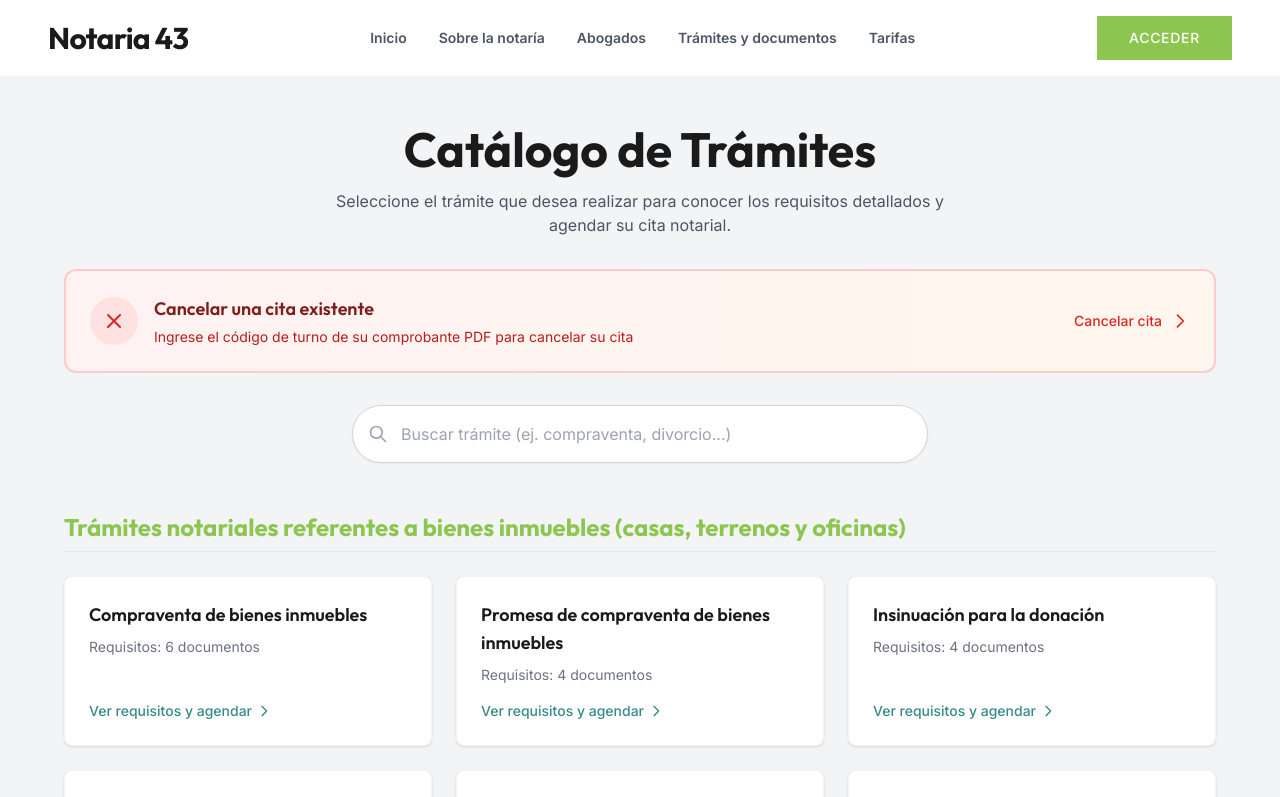
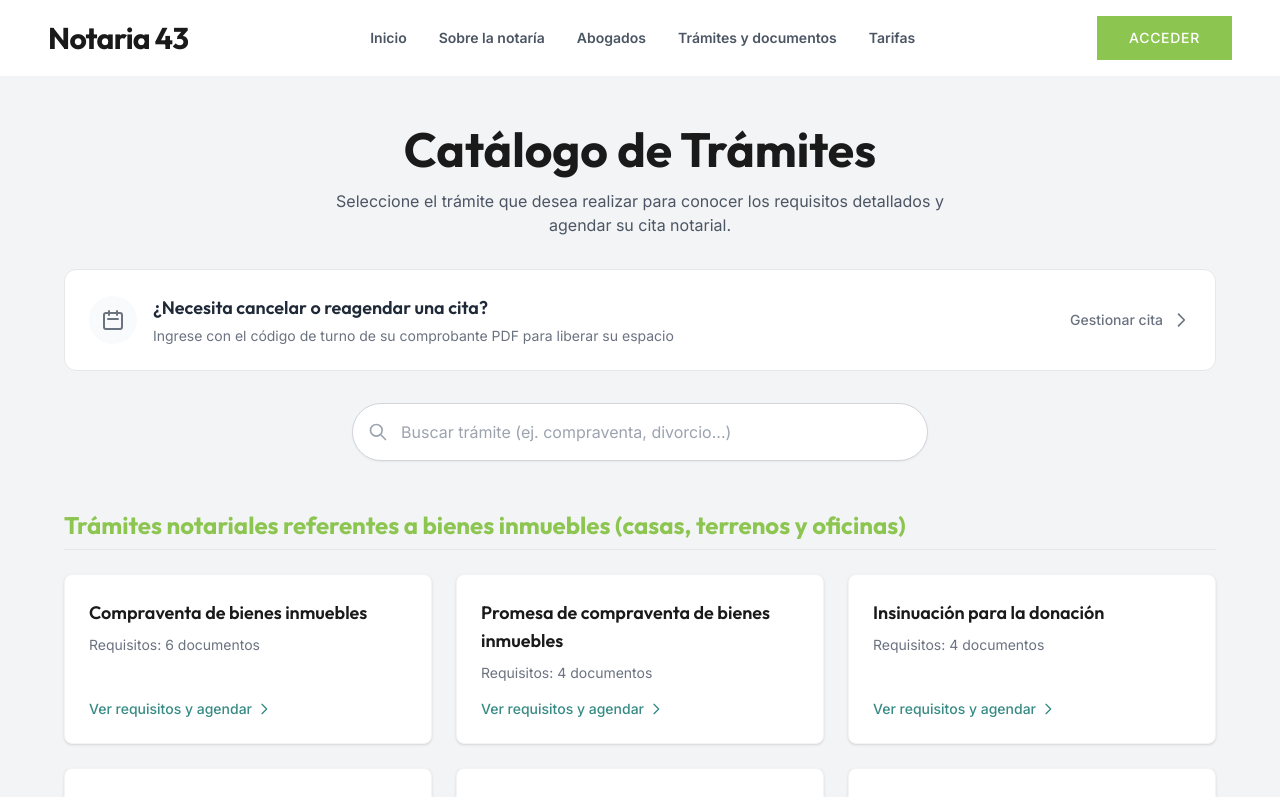
Before and after one commit to Thyago23/Notaria_43, a React (Vite) app in the folder frontend/: page /booking in a window 1280 px wide. Shown: the top 797 px of the page. Built offline with nearby package versions, Linux system fonts and the light colour scheme; no server answers.

Commit message:
fix: Cambio en el boton de cancelar cita

```diff
--- a/frontend/src/pages/Booking.tsx
+++ b/frontend/src/pages/Booking.tsx
@@ -33,26 +33,26 @@ const Booking = () => {
         <div className="max-w-7xl mx-auto mb-8">
           <Link
             to="/cancelar"
-            className="block bg-gradient-to-r from-red-50 to-orange-50 border-2 border-red-200 rounded-xl p-6 hover:shadow-lg transition-all group"
+            className="block bg-white border border-gray-200 rounded-xl p-6 hover:border-[#8cc550] hover:shadow-md transition-all group"
           >
             <div className="flex items-center justify-between">
               <div className="flex items-center space-x-4">
-                <div className="w-12 h-12 bg-red-100 rounded-full flex items-center justify-center group-hover:bg-red-200 transition-colors">
-                  <svg className="w-6 h-6 text-red-600" fill="none" viewBox="0 0 24 24" stroke="currentColor">
-                    <path strokeLinecap="round" strokeLinejoin="round" strokeWidth={2} d="M6 18L18 6M6 6l12 12" />
+                <div className="w-12 h-12 bg-gray-50 rounded-full flex items-center justify-center group-hover:bg-[#8cc550]/10 transition-colors">
+                  <svg className="w-6 h-6 text-gray-500 group-hover:text-[#8cc550] transition-colors" fill="none" viewBox="0 0 24 24" stroke="currentColor">
+                    <path strokeLinecap="round" strokeLinejoin="round" strokeWidth={2} d="M8 7V3m8 4V3m-9 8h10M5 21h14a2 2 0 002-2V7a2 2 0 00-2-2H5a2 2 0 00-2 2v12a2 2 0 002 2z" />
                   </svg>
                 </div>
                 <div>
-                  <h3 className="text-lg font-semibold text-red-900 group-hover:text-red-700 transition-colors">
-                    Cancelar una cita existente
+                  <h3 className="text-lg font-semibold text-gray-800 group-hover:text-[#8cc550] transition-colors">
+                    ¿Necesita cancelar o reagendar una cita?
                   </h3>
-                  <p className="text-sm text-red-700 mt-1">
-                    Ingrese el código de turno de su comprobante PDF para cancelar su cita
+                  <p className="text-sm text-gray-500 mt-1">
+                    Ingrese con el código de turno de su comprobante PDF para liberar su espacio
                   </p>
                 </div>
               </div>
-              <div className="flex items-center space-x-2 text-red-600 group-hover:text-red-800 transition-colors">
-                <span className="text-sm font-medium">Cancelar cita</span>
+              <div className="flex items-center space-x-2 text-gray-500 group-hover:text-[#8cc550] transition-colors">
+                <span className="text-sm font-medium">Gestionar cita</span>
                 <svg className="w-5 h-5 group-hover:translate-x-1 transition-transform" fill="none" viewBox="0 0 24 24" stroke="currentColor">
                   <path strokeLinecap="round" strokeLinejoin="round" strokeWidth={2} d="M9 5l7 7-7 7" />
                 </svg>
--- a/frontend/src/pages/CancelTurno.tsx
+++ b/frontend/src/pages/CancelTurno.tsx
@@ -73,13 +73,13 @@ const CancelTurno = () => {
     <div className="bg-light min-h-screen py-12 px-4 md:px-16">
       <div className="max-w-2xl mx-auto">
         <button
-          onClick={() => navigate('/')}
+          onClick={() => navigate('/booking')}
           className="text-gray-500 hover:text-[#8cc550] mb-6 flex items-center transition-colors font-medium text-sm"
         >
           <svg className="w-4 h-4 mr-1" fill="none" viewBox="0 0 24 24" stroke="currentColor">
             <path strokeLinecap="round" strokeLinejoin="round" strokeWidth={2} d="M10 19l-7-7m0 0l7-7m-7 7h18" />
           </svg>
-          Volver al inicio
+          Volver a Trámites y Documentos
         </button>
 
         <div className="bg-white rounded-xl shadow-lg overflow-hidden border border-gray-100">
```
